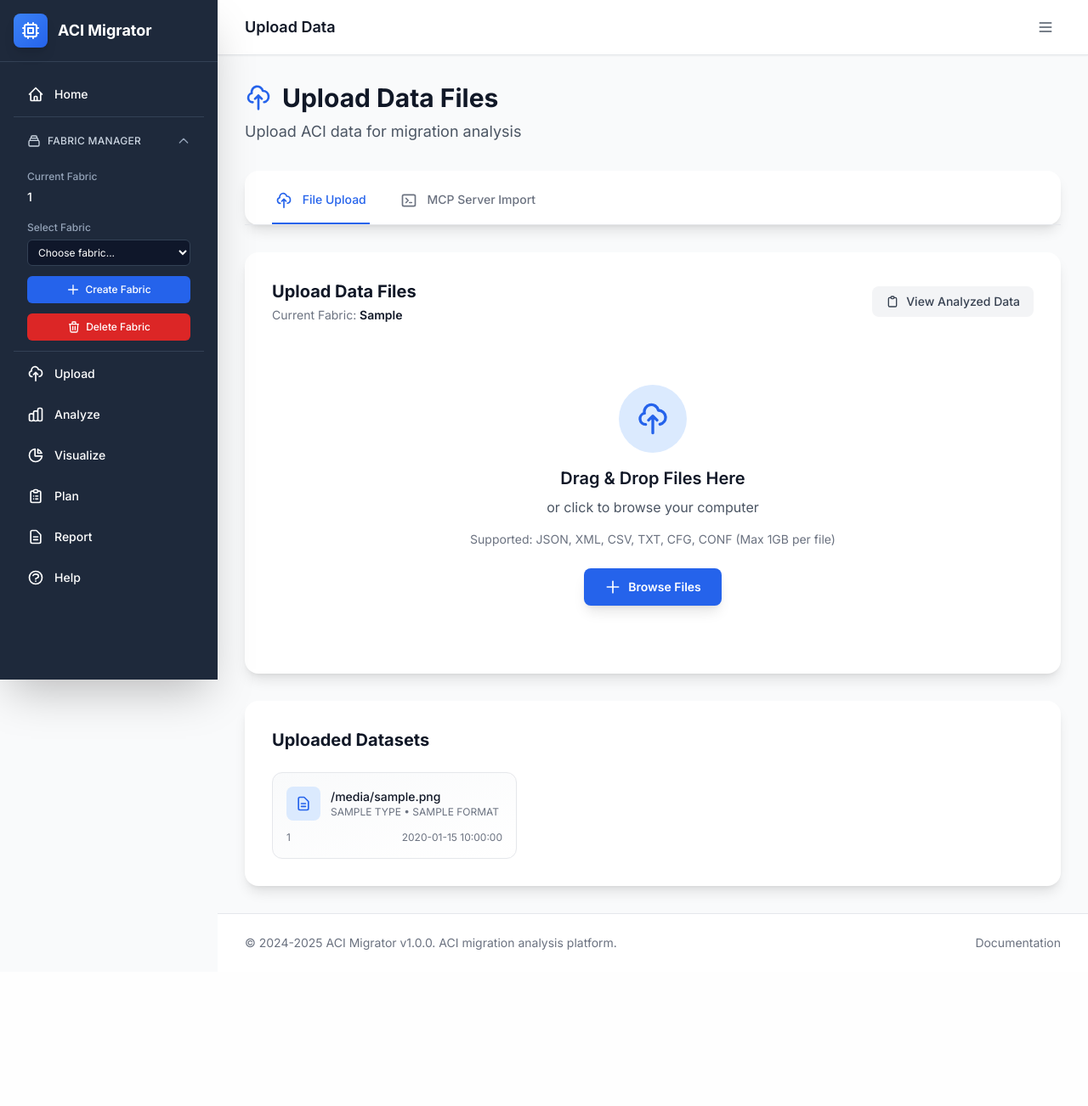
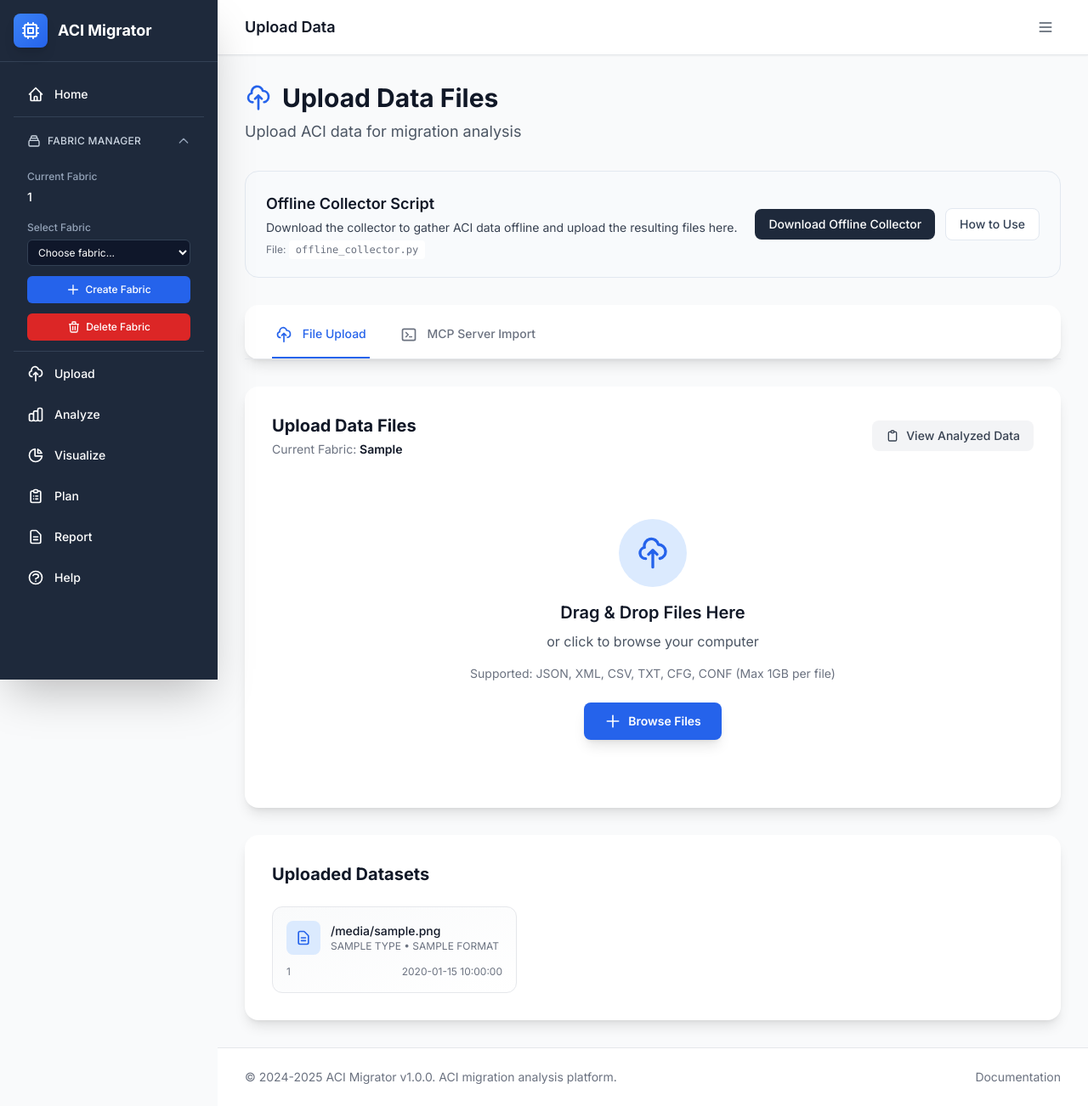
Before and after one commit to sartios-source/acimig, a Flask app: template templates/upload.html in a window 1280 px wide. Shown: the whole page at 85% size. Before the commit the page ends 1118 px from the top, so only its background shows below. Run offline with Flask 3, Linux system fonts and the light colour scheme; the visitor is signed in with stand-in values (Sample User, id 1); the template is opened without the code that fills it: most values are stand-ins (such as "Sample title", 1, 10 or a date in 2020); some libraries are stand-ins or nearby versions.

Commit message:
Add offline collector download to Upload page

```diff
--- a/templates/upload.html
+++ b/templates/upload.html
@@ -34,6 +34,25 @@
     </div>
 </div>
 {% else %}
+
+<!-- Offline Collector Callout -->
+<div class="bg-slate-50 border border-slate-200 rounded-2xl p-6 mb-8">
+    <div class="flex flex-col lg:flex-row lg:items-center lg:justify-between gap-4">
+        <div>
+            <h2 class="text-lg font-semibold text-gray-900">Offline Collector Script</h2>
+            <p class="text-sm text-gray-700 mt-1">Download the collector to gather ACI data offline and upload the resulting files here.</p>
+            <p class="text-xs text-gray-500 mt-2">File: <code class="bg-white px-2 py-1 rounded">offline_collector.py</code></p>
+        </div>
+        <div class="flex items-center gap-3">
+            <a href="{{ url_for('download_offline_collector') }}" class="px-4 py-2 bg-slate-800 text-white rounded-lg text-sm font-medium hover:bg-slate-900 transition-colors">
+                Download Offline Collector
+            </a>
+            <a href="{{ url_for('help') }}" class="px-4 py-2 bg-white border border-slate-200 text-slate-700 rounded-lg text-sm font-medium hover:bg-slate-100 transition-colors">
+                How to Use
+            </a>
+        </div>
+    </div>
+</div>
 
 <!-- Tab Navigation -->
 <div class="bg-white rounded-2xl shadow-lg mb-8">
```
Also changed, not shown: DOCUMENTATION.md (+2 -1 lines), README.md.
